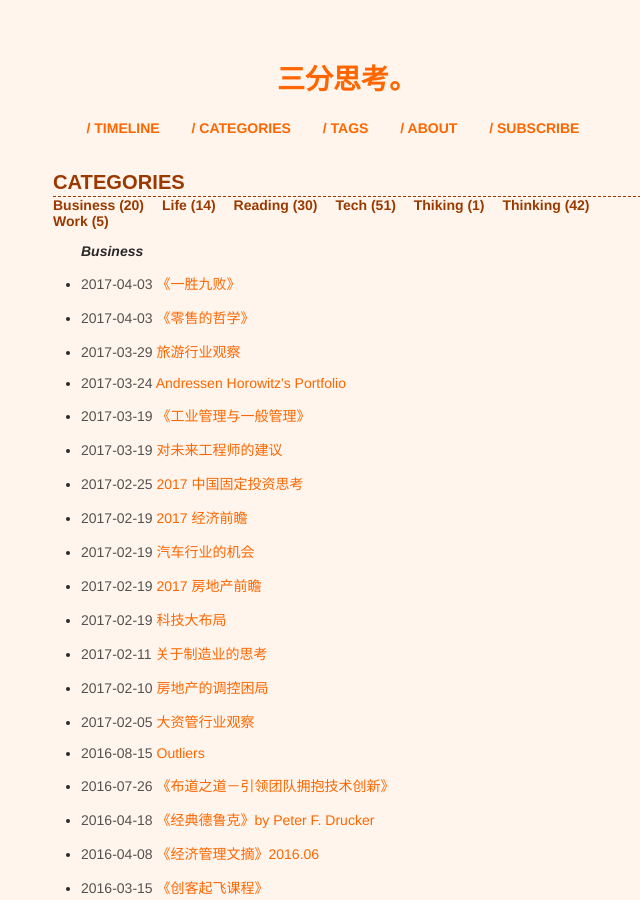
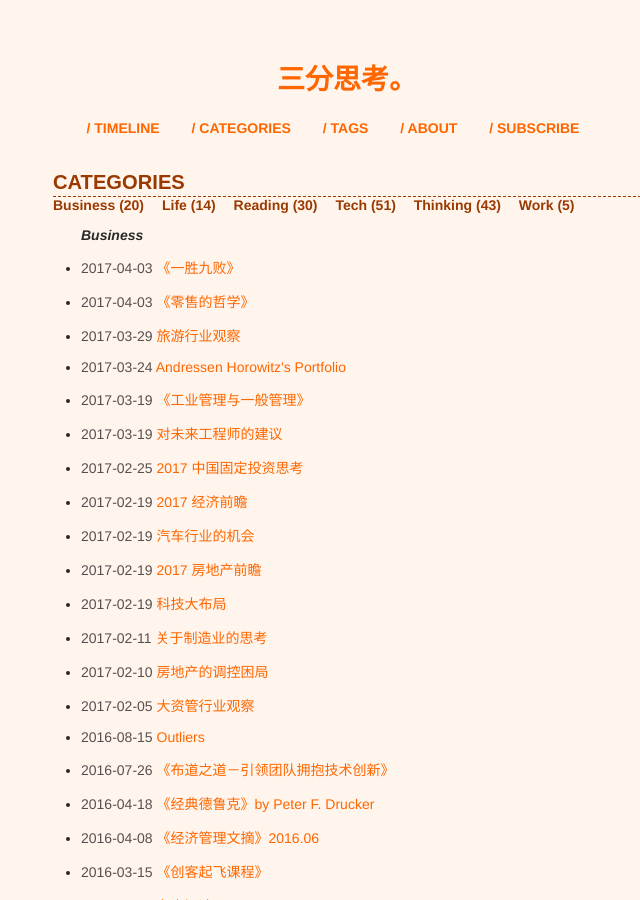
Before and after one commit to xianyuxmu/xianyuxmu.github.io, a Jekyll site: the page built from categories/index.md, in a window 1280 px wide and 900 px high. Shown: the whole window, without its empty margins (293-933 px from the left). Built offline with Jekyll 4.4.1, drawn with Linux system fonts in a browser that asks for light colours; comment, search, counter and statistics services are not loaded; some of the changed text lies outside the part shown.

Commit message:
modify a misspelled category

```diff
--- a/_posts/2017-03-20-cars.md
+++ b/_posts/2017-03-20-cars.md
@@ -4,7 +4,7 @@ title: 车
 date: 2017-03-20 22:06:00 +0800
 categories:
 - Life
-- Thiking
+- Thinking
 tags:
 - 人生
 
```
